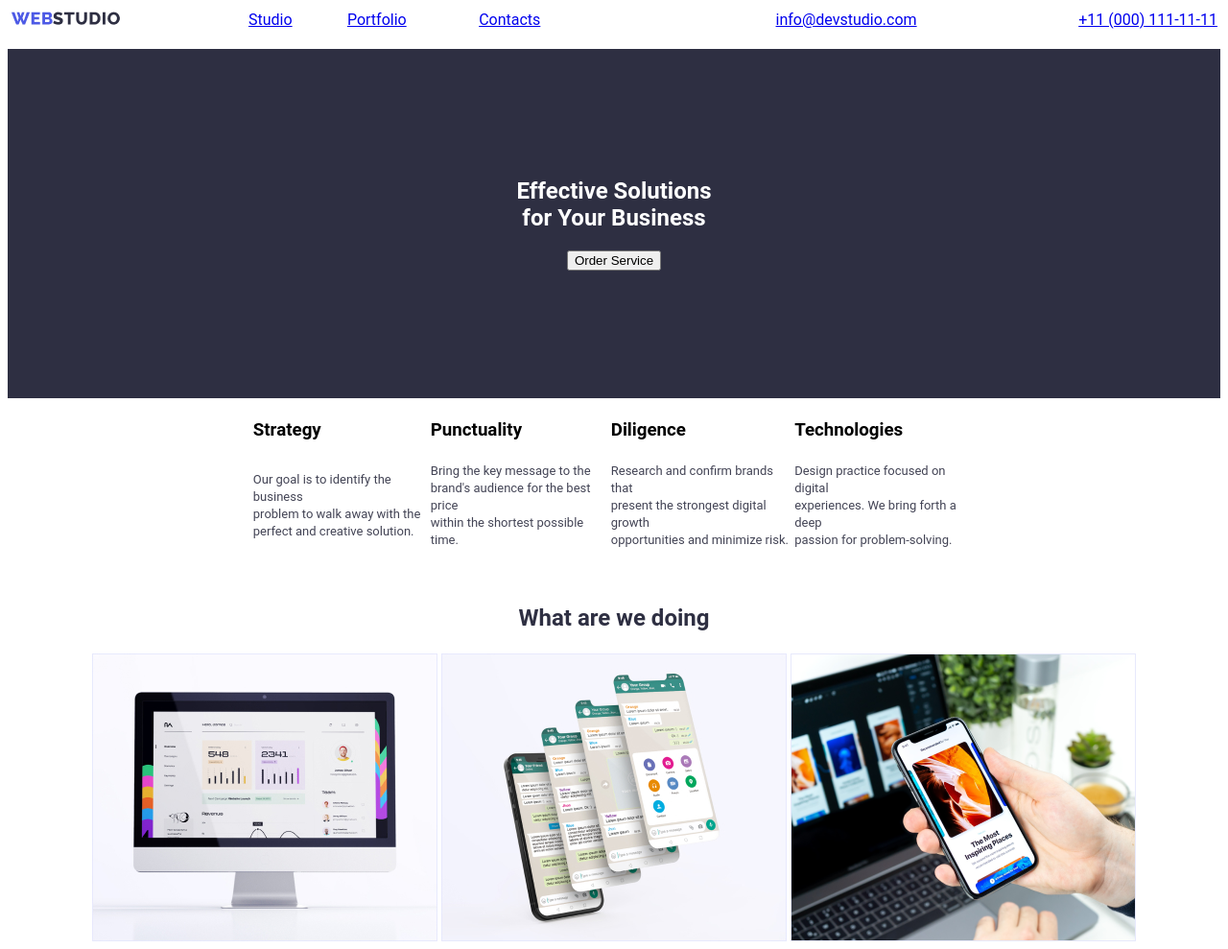
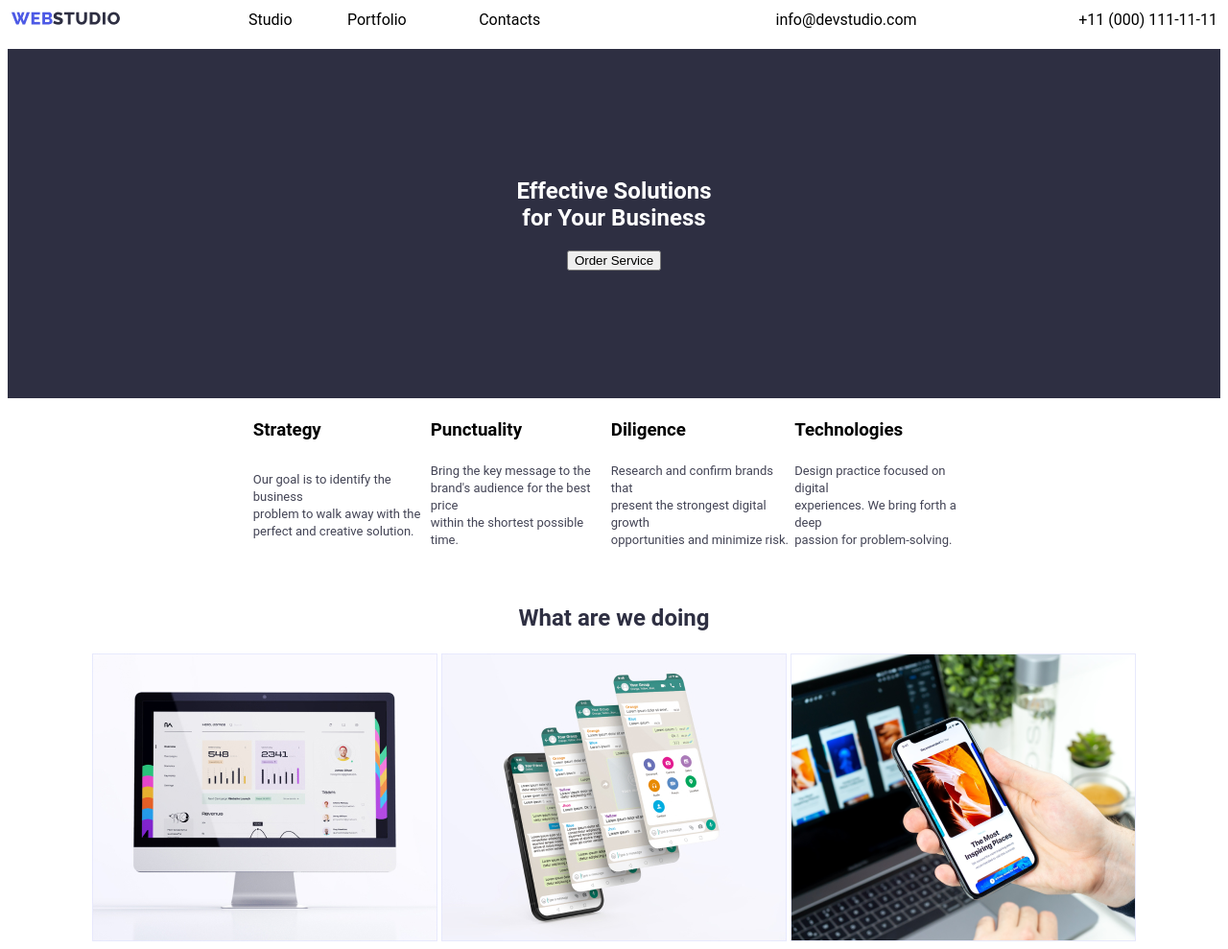
Before and after one commit to iamallanv/goit-markup-hw-01, a plain HTML site: page index.html in a window 1280 px wide. Shown: the top 989 px of the page at 96% size. Drawn offline with Linux system fonts and the light colour scheme.

Commit message:
Update index.html

```diff
--- a/index.html
+++ b/index.html
@@ -14,6 +14,16 @@
                 background-color: #2E2F42;
                 text-align: left;
             }
+            a {
+                text-decoration: none;
+                color:black
+            }
+            .link {
+  		        color: black;
+	        }
+            .link:hover{
+                color: blue;
+            }
         </style>
 
     </head>
@@ -27,35 +37,35 @@
                 <td>
                     <nav>
                         <font face="roboto">
-                            <a href="/studio/">Studio</a>
+                            <a class="link" href="/">Studio</a>
                         </font>
                     </nav>
                 </td>
                 <td>
                     <nav>
                         <font face="roboto">
-                            <a href="/portfolio/">Portfolio</a>
+                            <a class="link" href="/">Portfolio</a>
                         </font>
                     </nav>
                 </td>
                 <td>
                     <nav>
                         <font face="roboto">
-                            <a href="/contacts/">Contacts</a>
+                            <a class="link" href="/">Contacts</a>
                         </font>
                     </nav>
                 </td>
                 <td align="right">
                     <nav>
                         <font face="roboto">
-                            <a href="mailto:info@devstudio.com">info@devstudio.com</a>
+                            <a class="link" href="mailto:info@devstudio.com">info@devstudio.com</a>
                         </font>
                     </nav>
                 </td>
                 <td align="right">
                     <nav>
                         <font face="roboto">
-                            <a href="tel:+11 (000) 111-11-11">+11 (000) 111-11-11</a>
+                            <a class="link" href="tel:+11 (000) 111-11-11">+11 (000) 111-11-11</a>
                         </font>
                     </nav>
                 </td>
```
